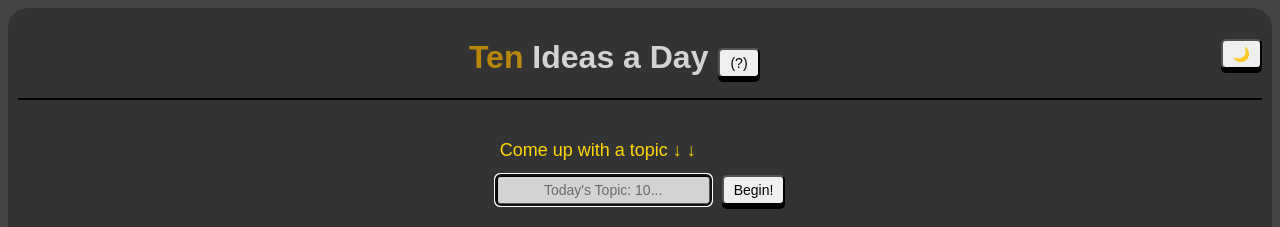
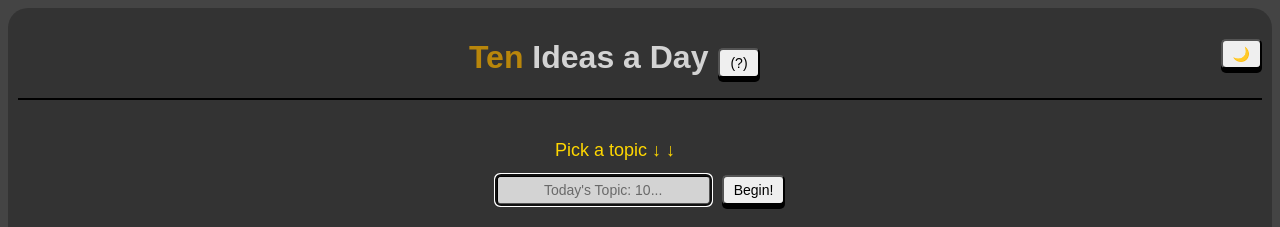
Before and after one commit to waynebeam/TenIdeasReact, a React (Vite) app: page / in a window 1280 px wide. Shown: the top 227 px of the page. Built offline with nearby package versions, Linux system fonts and the light colour scheme.

Commit message:
hint text styling fixes. Back to align center with a little nudge left. Phrasing changes

```diff
--- a/src/App.css
+++ b/src/App.css
@@ -275,9 +275,8 @@ hr {
 .hintText {
   font-size: 18px;
   color: moccasin;
-  text-align: left;
   margin-bottom: 5px;
-  margin-left: 5px;
+  margin-left: -50px;
 }
 
 .hintTextDark {
@@ -287,9 +286,8 @@ hr {
 .hintTextTopic {
   font-size: 18px;
   color: chocolate;
-  text-align: left;
   margin-bottom: 5px;
-  margin-left: 5px;
+  margin-left: -50px;
 
 }
 
--- a/src/Components/IdeasList.jsx
+++ b/src/Components/IdeasList.jsx
@@ -22,9 +22,9 @@ export function IdeasList() {
   const blankIdea = {idea: "", favorite: false, topic: topic, date: new Date(), id: crypto.randomUUID() };
 
   const hintTexts = [
-    "Come up with a topic \u2193 \u2193",
-    `Now think an idea for "${topic} \u2193 \u2193"`,
-    "Now come up with a second idea \u2193 \u2193",
+    "Pick a topic \u2193 \u2193",
+    `Next an idea for "${topic}" \u2193 \u2193`,
+    "Now a second idea \u2193 \u2193",
     "Now think of idea number 3 \u2193 \u2193",
     "...and 4 \u2193 \u2193",
     "and so on... \u2193 \u2193",
```
